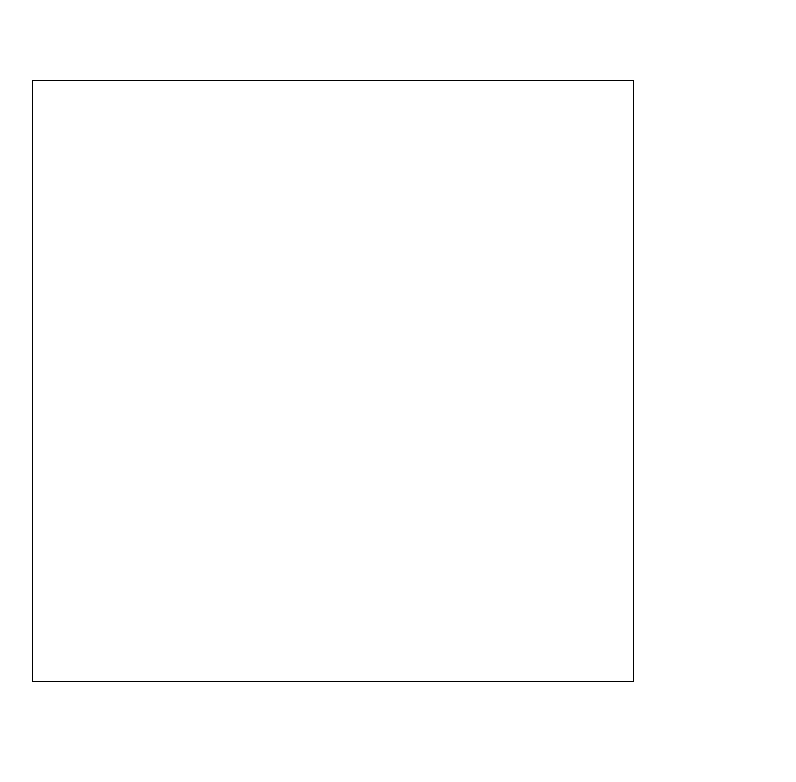
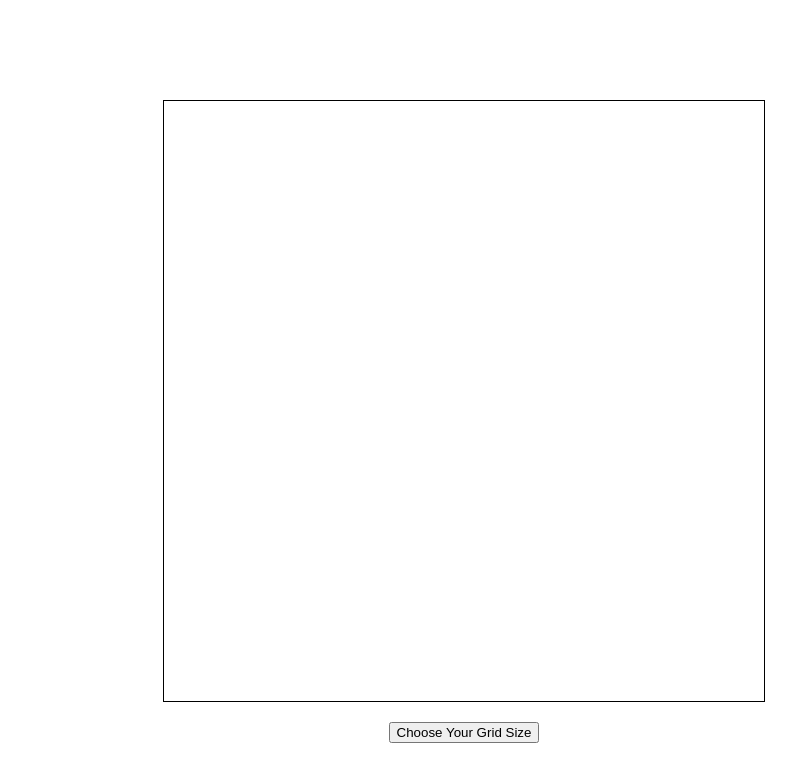
Before and after one commit to SouthFrank/The_Odin_Project, a plain HTML site: page Fundamentals/etch_a_sketch/index.html in a window 1280 px wide. Shown: the whole page, without its empty margins (176-972 px from the left). Drawn offline with Linux system fonts and the light colour scheme.

Commit message:
Added a button that allows you to choose the grid size, and JS that dynamically changes the grid to fit within the container

```diff
--- a/Fundamentals/etch_a_sketch/app.js
+++ b/Fundamentals/etch_a_sketch/app.js
@@ -1,20 +1,33 @@
 
 const container = document.querySelector('.grid-container');
+const stylesheet = document.styleSheets[0];
+const gridBtn = document.querySelector('.grid-btn');
 
-const makeGrid = () => {
-    for(let i = 0; i < 256; i++){
+const makeGrid = (x) => {
+    const itemSize = (100/x);
+    console.log(itemSize);
+    for(let i = 0; i < x*x ; i++){
         const item = document.createElement('div');
         item.classList.add('grid-item');
+        stylesheet.cssRules[8].style.height = `calc(${itemSize}%)`;
+        console.log(stylesheet.cssRules[8].style.height);
+        stylesheet.cssRules[8].style.width = `calc(${itemSize}%)`;
+        console.log(stylesheet.cssRules[8].style.width);
         container.appendChild(item);
     }
 }
 
-makeGrid();
+// makeGrid(100);
+gridBtn.addEventListener('click', () => {
+    container.innerHTML = '';
+    const gridSize = parseInt(prompt('What size would you like the grid to be?'));
+    makeGrid(gridSize);
 
-const gridItems = document.querySelectorAll('.grid-item');
-
-gridItems.forEach(item => {
-    item.addEventListener('mouseover', () => {
-        item.classList.toggle('grid-color');
+    const gridItems = document.querySelectorAll('.grid-item');
+    console.log(gridItems);
+    gridItems.forEach(item => {
+        item.addEventListener('mouseover', () => {
+            item.classList.toggle('grid-color');
+        })
     })
 })
--- a/Fundamentals/etch_a_sketch/index.html
+++ b/Fundamentals/etch_a_sketch/index.html
@@ -9,7 +9,9 @@
 </head>
 <body>
     <div class="grid-container"></div>
-
+    <div class="grid-size">
+        <button class="grid-btn">Choose Your Grid Size</button>
+    </div>
 
     <script src="app.js"></script>
 </body>
--- a/Fundamentals/etch_a_sketch/styles.css
+++ b/Fundamentals/etch_a_sketch/styles.css
@@ -26,7 +26,9 @@ footer, header, hgroup, menu, nav, section {
 body {
 	line-height: 1;
     width: 80%;
-    margin: 0 auto;
+    margin: 100px auto;
+	display: flex;
+	flex-direction: column;
 }
 ol, ul {
 	list-style: none;
@@ -50,16 +52,19 @@ table {
     justify-content: space-between;
     height: 600px;
     width: 600px;
-    margin-left: 80px;
-    margin-top: 80px;
+    margin: 0 auto;
     border: 1px solid black;
 }
 
 .grid-item {
-    width: calc(6.25%);
-    height: calc(6.25%);
+	height: '1';
+	width: '1';
 }
 
 .grid-color {
     background-color: black;
 }
+
+.grid-size {
+	margin: 20px auto;
+}
```
